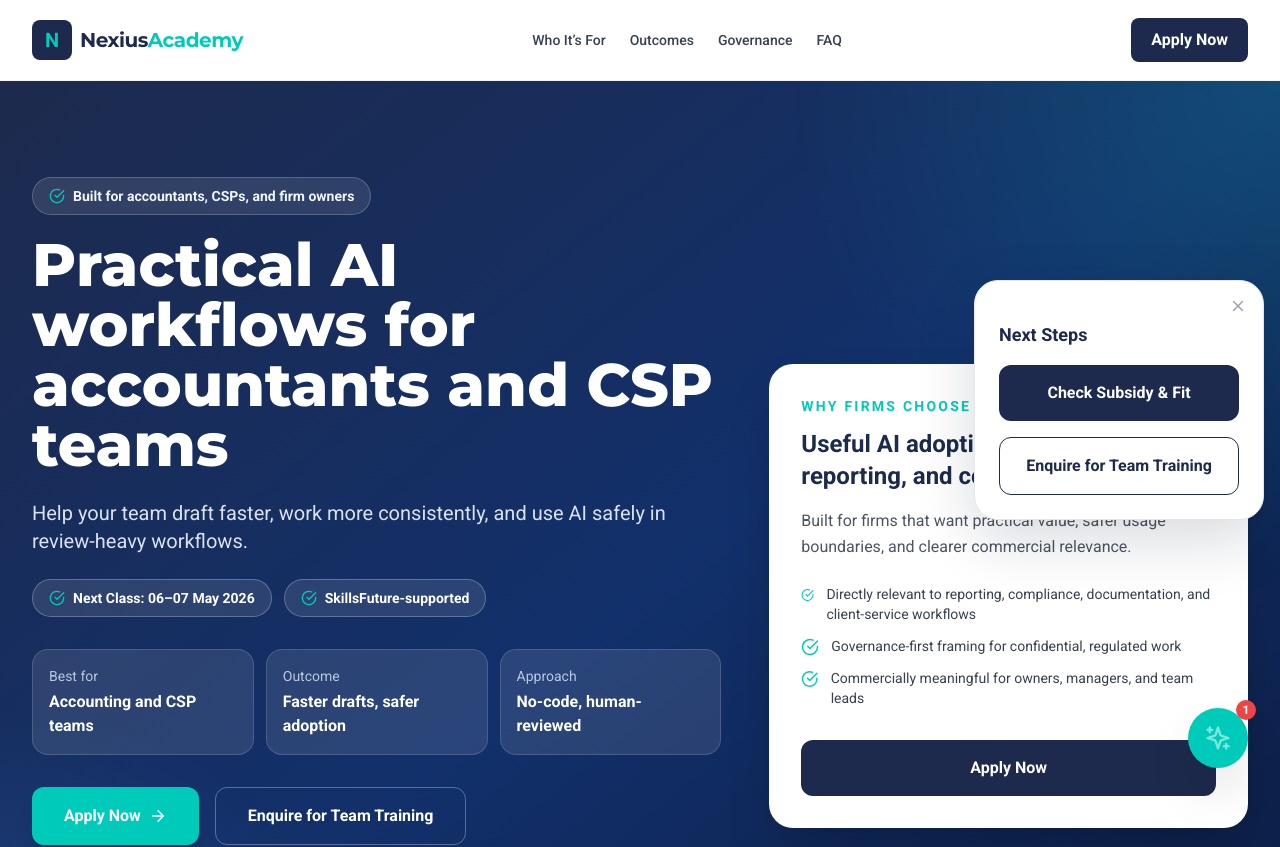
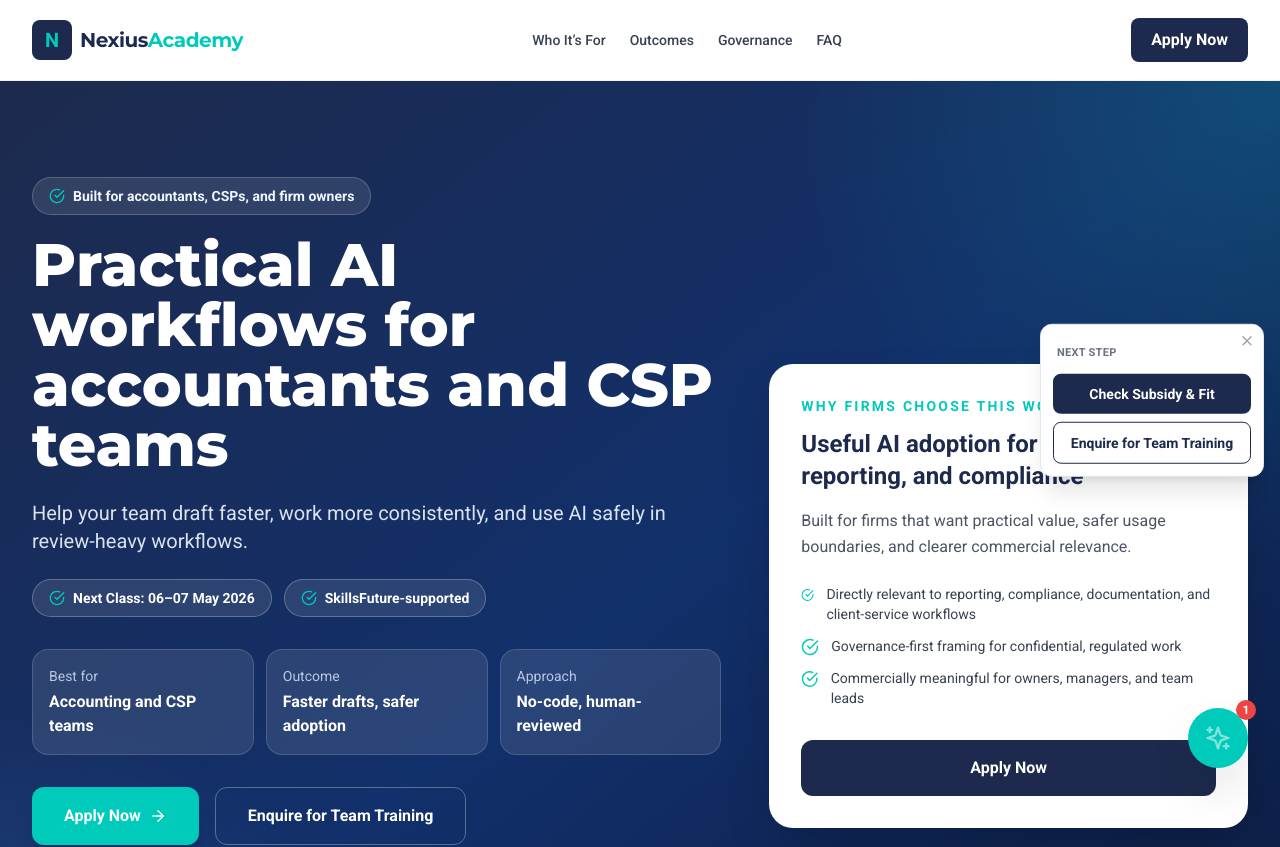
Before and after one commit to nexiuslabs/nexiusacademyskillsfuture, a React (Vite) app: page /courses/agentic-ai-accountants in a window 1280 px wide. Shown: the top 847 px of the page. Built offline with nearby package versions, Linux system fonts and the light colour scheme.

Commit message:
Match accountant sticky box to agentic AI design

```diff
--- a/components/courses/AccountantStickyConversionRail.tsx
+++ b/components/courses/AccountantStickyConversionRail.tsx
@@ -13,18 +13,17 @@ const AccountantStickyConversionRail: React.FC = () => {
     <>
       {desktopVisible && (
         <aside className="hidden lg:block fixed right-4 top-1/2 -translate-y-1/2 z-40">
-          <div className="relative w-[290px] rounded-[1.5rem] border border-gray-200 bg-white p-6 shadow-[0_20px_60px_rgba(15,23,42,0.16)]">
+          <div className="bg-white border border-gray-200 shadow-xl rounded-xl p-3 w-56 space-y-2 relative">
             <button
               type="button"
               aria-label="Close next steps box"
               onClick={() => setDesktopVisible(false)}
-              className="absolute right-4 top-4 text-gray-400 transition-colors hover:text-primary"
+              className="absolute top-2 right-2 text-gray-400 transition-colors hover:text-primary"
             >
-              <X size={18} />
+              <X size={16} />
             </button>
 
-            <div className="space-y-4 pt-4">
-              <div className="pr-6 text-lg font-bold text-primary">Next Steps</div>
+            <div className="px-1 pb-1 pr-6 text-[11px] uppercase tracking-wide text-gray-500 font-semibold">Next step</div>
             <button
               type="button"
               onClick={() =>
@@ -34,7 +33,7 @@ const AccountantStickyConversionRail: React.FC = () => {
                   ctaLabel: 'check_subsidy_fit',
                 })
               }
-                className="w-full rounded-xl bg-primary px-4 py-4 text-base font-bold text-white transition-colors hover:bg-blue-900"
+              className="w-full bg-primary px-4 py-2.5 rounded-lg text-sm font-bold text-white transition-colors hover:bg-blue-900"
             >
               Check Subsidy & Fit
             </button>
@@ -50,11 +49,10 @@ const AccountantStickyConversionRail: React.FC = () => {
                   position: 'accountants_sticky_desktop_team_training',
                 })
               }
-                className="block w-full rounded-xl border border-primary px-4 py-4 text-center text-base font-bold text-primary transition-colors hover:bg-primary hover:text-white"
+              className="block w-full border border-primary px-4 py-2.5 rounded-lg text-center text-sm font-bold text-primary transition-colors hover:bg-primary hover:text-white"
             >
               Enquire for Team Training
             </a>
-            </div>
           </div>
         </aside>
       )}
--- a/components/courses/CourseHero.tsx
+++ b/components/courses/CourseHero.tsx
@@ -38,7 +38,7 @@ const Hero: React.FC = () => {
               </div>
               <div className="flex items-center gap-2 text-sm text-gray-700">
                 <Wallet size={16} className="text-accent" />
-                Net Fee: from S$111.03*
+                Net Fee: from S$113.03*
               </div>
             </div>
 
--- a/services/leadCaptureService.ts
+++ b/services/leadCaptureService.ts
@@ -51,7 +51,7 @@ export const submitLeadCapture = async (payload: LeadCapturePayload) => {
 export const estimateNetFee = (ageBand: LeadCapturePayload['ageBand']) => {
   return ageBand === '40_and_above'
     ? {
-        amount: '$111.03',
+        amount: '$113.03',
         note: 'Estimated with up to 90% subsidy for eligible SG Citizens aged 40+.',
       }
     : {
```
Lines whose indentation alone changed are shown as unchanged.
